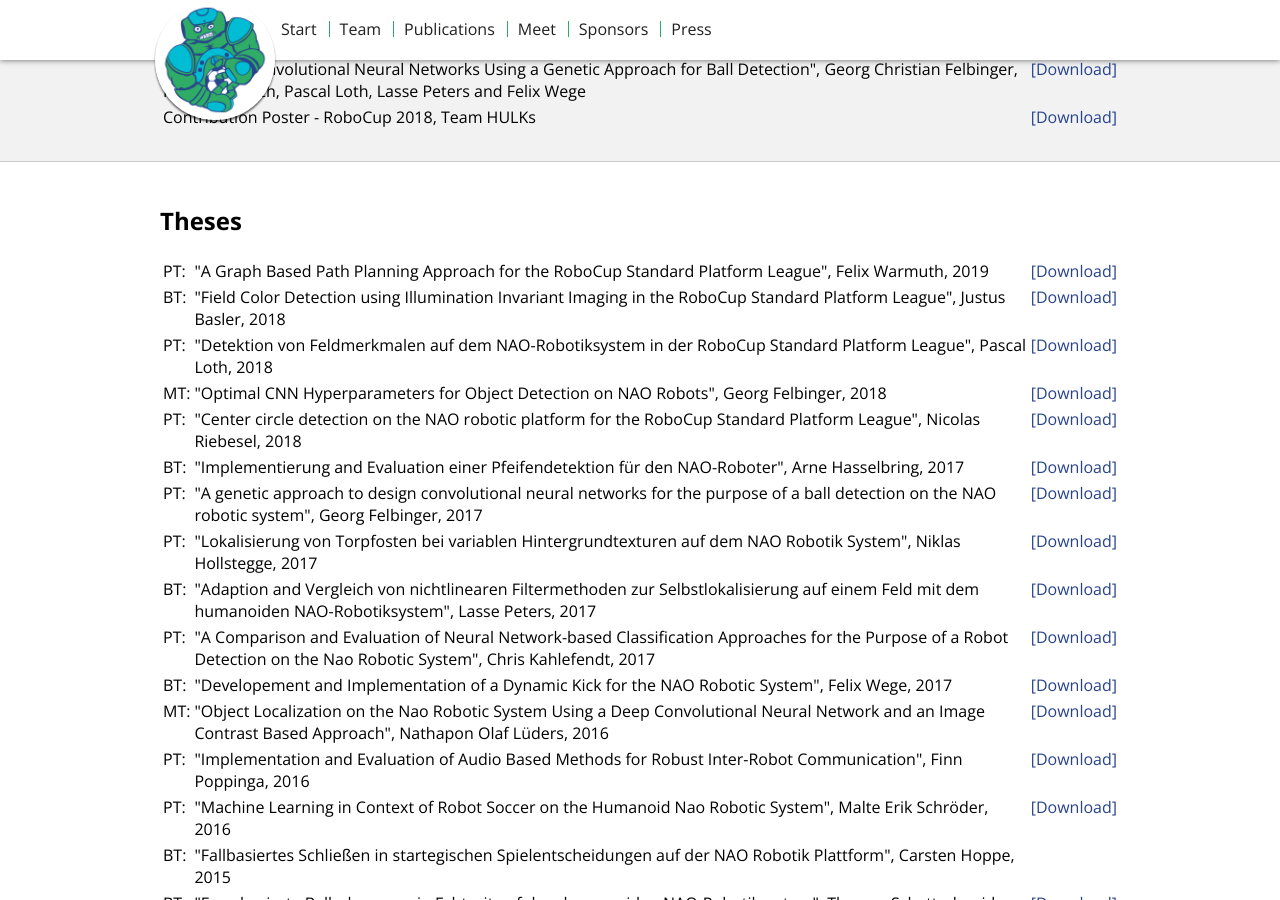
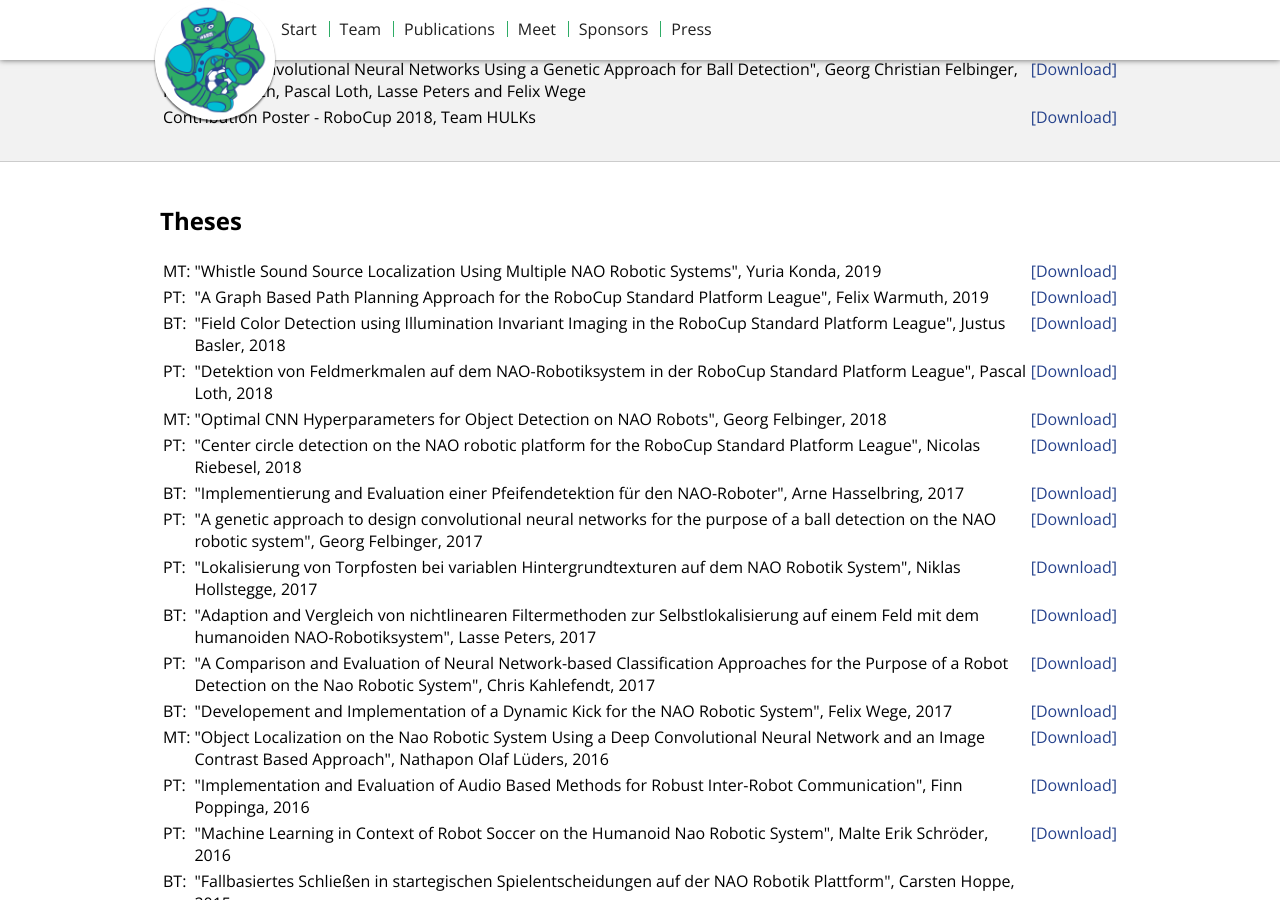
Before and after one commit to HULKs/hulks.github.io, a Jekyll site: the page built from publications/index.html, in a window 1280 px wide and 900 px high, scrolled down 1107 px. Built offline with Jekyll 4.4.1, drawn with Linux system fonts in a browser that asks for light colours.

Commit message:
Add ykonda master's thesis

```diff
--- a/publications/index.html
+++ b/publications/index.html
@@ -97,6 +97,11 @@ title: Publications
   <div class="container" id="publications">
     <h2>Theses</h2>
     <table>
+      <tr>
+        <td valign="top">MT:</td>
+        <td>"Whistle Sound Source Localization Using Multiple NAO Robotic Systems", Yuria Konda, 2019</td>
+        <td valign="top"><a href="{{site.path}}/_files/MA_Yuria_Konda.pdf" target="_blank">[Download]</a></td>
+      </tr>
       <tr>
         <td valign="top">PT:</td>
         <td>"A Graph Based Path Planning Approach for the RoboCup Standard Platform League", Felix Warmuth, 2019</td>
```
Also changed, not shown: 1 other file.
